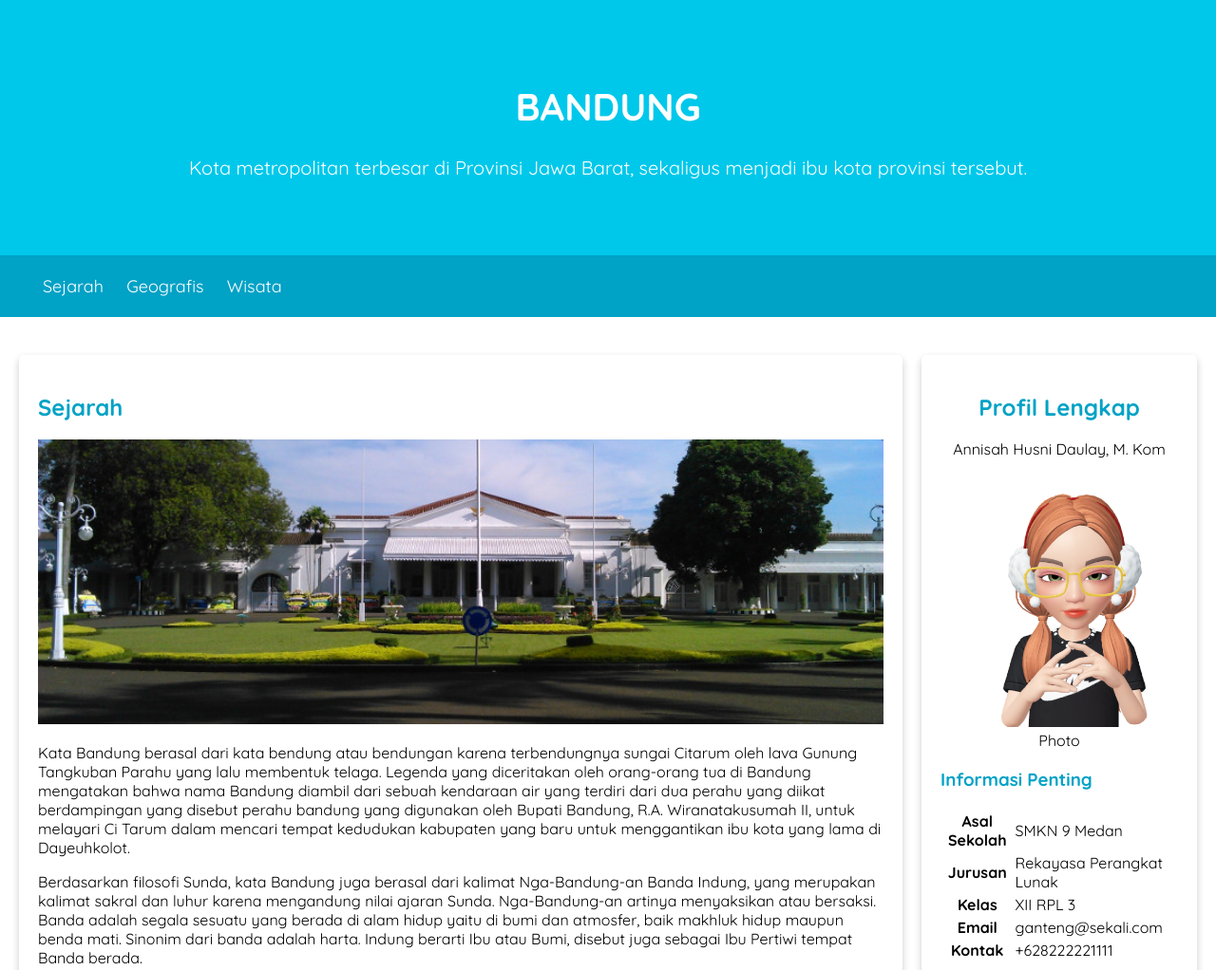
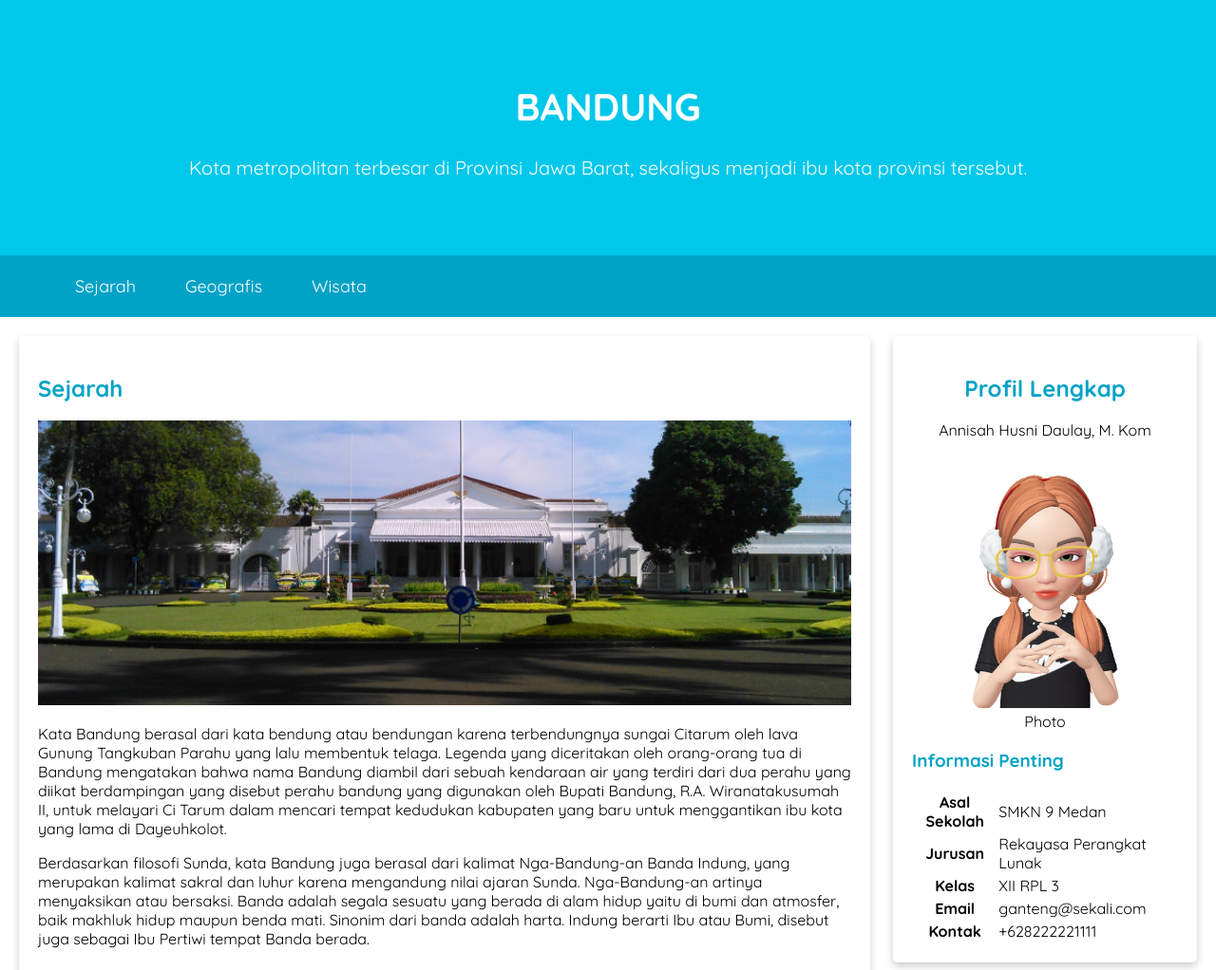
Before and after one commit to bandelkid/WebDasar, a plain HTML site: page index.html in a window 1280 px wide. Shown: the top 1022 px of the page at 95% size. Drawn offline with Linux system fonts and the light colour scheme.

Commit message:
Update style.css

```diff
--- a/assets/styles/style.css
+++ b/assets/styles/style.css
@@ -1,15 +1,22 @@
 * {
   box-sizing: border-box;
 }
+
+
+header {
+  display: inline;
+}
+
 #content {
-  float: left;
-  width: 75%;
+  flex: 5;
+  display: flex;
+  flex-flow: column nowrap;
+  gap: 1rem 2rem;
 }
 
 aside {
-  float: right;
-  width: 25%;
-  padding-left: 20px;
+  flex : 1;
+
 }
 body {
   font-family: 'Quicksand', sans-serif;
@@ -38,7 +45,7 @@ nav a {
 
   font-weight: 400;
   text-decoration: none;
-
+  padding: 10px;
   color: white;
 }
 
@@ -67,7 +74,7 @@ nav a:hover {
   border-radius: 5px;
 
   padding: 20px;
-  margin-top: 20px;
+
 }
 
 .jumbotron {
@@ -78,18 +85,36 @@ nav a:hover {
   color: white;
 }
 
+nav ul {
+  padding-inline: 4rem;
+  display: flex;
+
+  gap: 2rem;
+}
+
 nav li {
-  display: inline;
   list-style-type: none;
-  margin-right: 20px;
+
 }
 
 nav {
   background-color: #00a2c6;
   padding: 5px;
+  position: sticky;
+  top: 0;
 }
 
 main {
   padding: 20px;
-  overflow: auto;
+
+  display: flex;
+  gap: 1.5rem;
 }
+
+@media screen and (max-width: 1000px) {
+  #content,
+  aside {
+    width: 100%;
+    padding: 0;
+  }
+}
```
